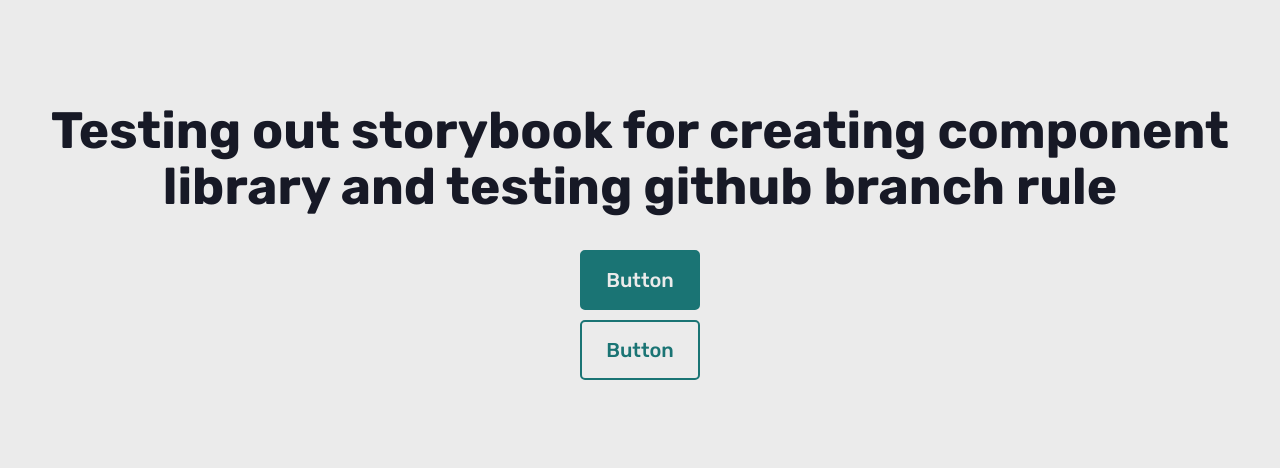
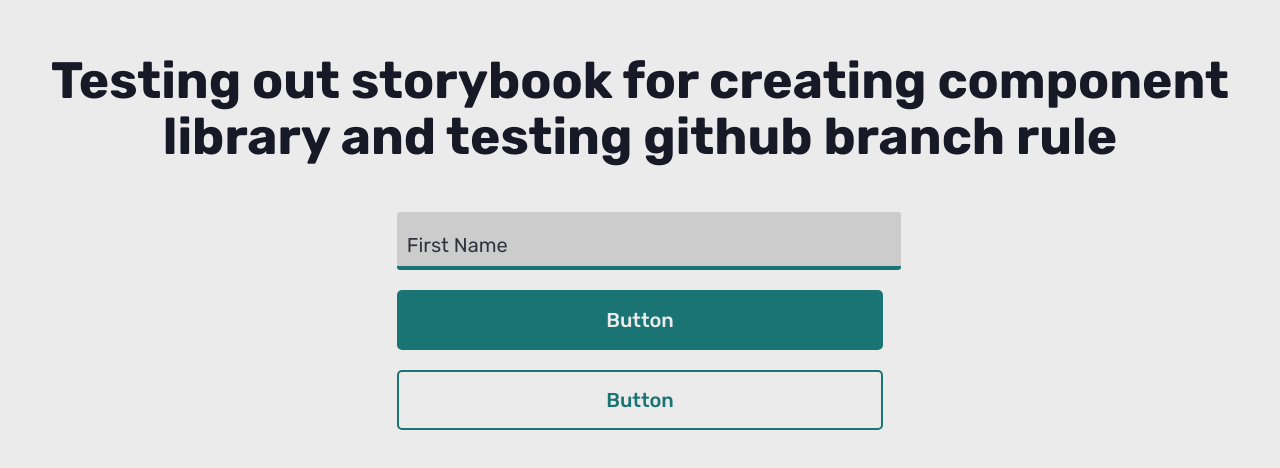
Before and after one commit to hhodges10/component-library, a React (Vite) app: page / in a window 1280 px wide. Shown: the part 176-644 px from the top of the page. Built offline with nearby package versions, Linux system fonts and the light colour scheme.

Commit message:
adding input component, starting on implementation of input

```diff
--- a/src/App.tsx
+++ b/src/App.tsx
@@ -1,8 +1,9 @@
 import React from 'react';
 import './App.css';
 import Button, { ButtonProps } from './components/Button';
-import { ThemeProvider } from 'styled-components';
+import styled, { ThemeProvider } from 'styled-components';
 import theme from './themes/themes';
+import Input from './components/Input';
 
 function App() {
   const [systemColorScheme, setSystemColorScheme] = React.useState(
@@ -34,15 +35,27 @@
   const currentTheme =
     systemColorScheme === 'dark' ? { ...theme.dark } : { ...theme.light };
 
+  const Wrapper = styled.div`
+    display: flex;
+    flex-direction: column;
+    justify-content: center;
+    margin: 0 auto;
+    width: 40%;
+  `;
+
   return (
     <ThemeProvider theme={currentTheme}>
       <h1>
         Testing out storybook for creating component library and testing github
         branch rule
       </h1>
-      <Button {...buttonProps}></Button>
-      <div style={{ margin: '10px' }}></div>
-      <Button {...outlineButton}></Button>
+      <Wrapper>
+        <Input subtype="primary" required></Input>
+        <div style={{ margin: '10px' }}></div>
+        <Button {...buttonProps}></Button>
+        <div style={{ margin: '10px' }}></div>
+        <Button {...outlineButton}></Button>
+      </Wrapper>
     </ThemeProvider>
   );
 }
--- a/src/components/Button/Button.tsx
+++ b/src/components/Button/Button.tsx
@@ -60,13 +60,9 @@
       center/15000%`};
   }
 
-  &:focus {
-    outline: none;
-    box-shadow: 0 0 0 3px
-      ${({ $subtype, theme }) =>
-        $subtype === 'accent'
-          ? theme.color.accentFocusColor
-          : theme.color.focusColor};
+  &:focus-visible {
+    outline: ${({ theme }) => `2px solid ${theme.color.accentFocusColor}`};
+    outline-offset: 2px;
   }
 
   &:active {
@@ -121,13 +117,9 @@
       center/15000%`};
   }
 
-  &:focus {
-    outline: none;
-    box-shadow: 0 0 0 3px
-      ${({ $subtype, theme }) =>
-        $subtype === 'accent'
-          ? theme.color.accentFocusColor
-          : theme.color.focusColor};
+  &:focus-visible {
+    outline: ${({ theme }) => `2px solid ${theme.color.accentFocusColor}`};
+    outline-offset: 2px;
   }
 
   &:active {
--- /dev/null
+++ b/src/components/Input/Input.tsx
@@ -0,0 +1,73 @@
+import styled from 'styled-components';
+
+type InputProps = {
+  subtype: 'primary' | 'accent';
+  size?: 'sm' | 'md' | 'lg' | 'xl';
+  required?: boolean;
+};
+
+const DefaultInput = styled.input<{ $subtype: string }>`
+  height: 48px;
+  width: 480px;
+  font-size: ${({ theme }) => theme.font.md};
+  border: none;
+  border-bottom: ${({ $subtype, theme }) =>
+    $subtype === 'primary'
+      ? `4px solid ${theme.color.primary}`
+      : `4px solid ${theme.color.accent}`};
+  border-radius: 3px;
+  padding: 6px 12px 0;
+  margin-top: 12px;
+  outline: none;
+  color: ${({ theme }) => theme.color.opposite};
+  background-color: ${({ theme }) => theme.color.backgroundVar};
+
+  &:focus {
+    outline: ${({ theme }) => `2px solid ${theme.color.accentFocusColor}`};
+    outline-offset: 2px;
+  }
+`;
+
+const Label = styled.label<{ $subtype: string }>`
+  position: absolute;
+  top: 30px;
+  left: 10px;
+  color: ${({ theme }) => theme.color.opposite};
+  font-family: 'Rubik', sans-serif;
+  font-size: 1.25rem;
+  opacity: 0.85;
+  transition: 0.2s ease all;
+
+  &:hover {
+    cursor: text;
+  }
+
+  ${DefaultInput}:is(:focus, :not(:placeholder-shown)) ~ & {
+    top: -20px;
+    opacity: 1;
+    font-size: 1.1rem;
+  }
+`;
+
+const InputWrapper = styled.div`
+  position: relative;
+  width: 480px;
+`;
+
+function Input({ subtype, required = false }: InputProps) {
+  return (
+    <InputWrapper>
+      <DefaultInput
+        id="input"
+        $subtype={subtype}
+        required={required}
+        placeholder=" "
+      ></DefaultInput>
+      <Label id="label" htmlFor="input" $subtype={subtype}>
+        First Name
+      </Label>
+    </InputWrapper>
+  );
+}
+
+export default Input;
--- /dev/null
+++ b/src/components/Input/index.ts
@@ -0,0 +1,2 @@
+export * from './Input';
+export { default } from './Input';
--- a/src/themes/themes.ts
+++ b/src/themes/themes.ts
@@ -6,11 +6,19 @@
   }
 `;
 
+const defaultTheme = {
+  font: {
+    md: 'var(--font-md)',
+  },
+};
+
 export const lightTheme = {
   dark: 'var(--color-dark)',
   light: 'var(--color-light)',
   background: 'var(--color-light)',
+  backgroundVar: 'var(--color-light-background_variant)',
   text: 'var(--color-light)',
+  opposite: 'var(--color-dark)',
   focusColor: 'rgba(79, 31, 255, 0.6)',
   accentFocusColor: 'rgba(63, 162, 162, 0.6)',
   primary: 'var(--color-light-primary)',
@@ -28,7 +36,9 @@
   dark: 'var(--color-dark)',
   light: 'var(--color-light)',
   background: 'var(--color-dark)',
+  backgroundVar: 'var(--color-dark-background_variant)',
   text: 'var(--color-dark)',
+  opposite: 'var(--color-light)',
   focusColor: 'rgba(159, 133, 255, 0.9)',
   accentFocusColor: 'rgba(196, 232, 232, 0.8)',
   primary: 'var(--color-dark-primary)',
@@ -45,9 +55,11 @@
 const theme = {
   dark: {
     color: darkTheme,
+    ...defaultTheme,
   },
   light: {
     color: lightTheme,
+    ...defaultTheme,
   },
 };
 
--- a/src/vars.css
+++ b/src/vars.css
@@ -1,7 +1,8 @@
 :root {
   --color-light: #ebebeb;
   --color-dark: #171926;
-  --color-focus: #;
+  --color-light-background_variant: #cccccc;
+  --color-dark-background_variant: #3d4366;
 
   --color-light-primary: #1a7474;
   --color-light-primary_dark: #135353;
@@ -22,4 +23,6 @@
   --color-dark-danger: #eb494b;
   --color-dark-danger_dark: #e72326;
   --color-dark-danger_xtra_dark: #ca1619;
+
+  --font-md: 1.25rem;
 }
```
Also changed, not shown: 1 other file (tests, documents, lock files or other folders).
